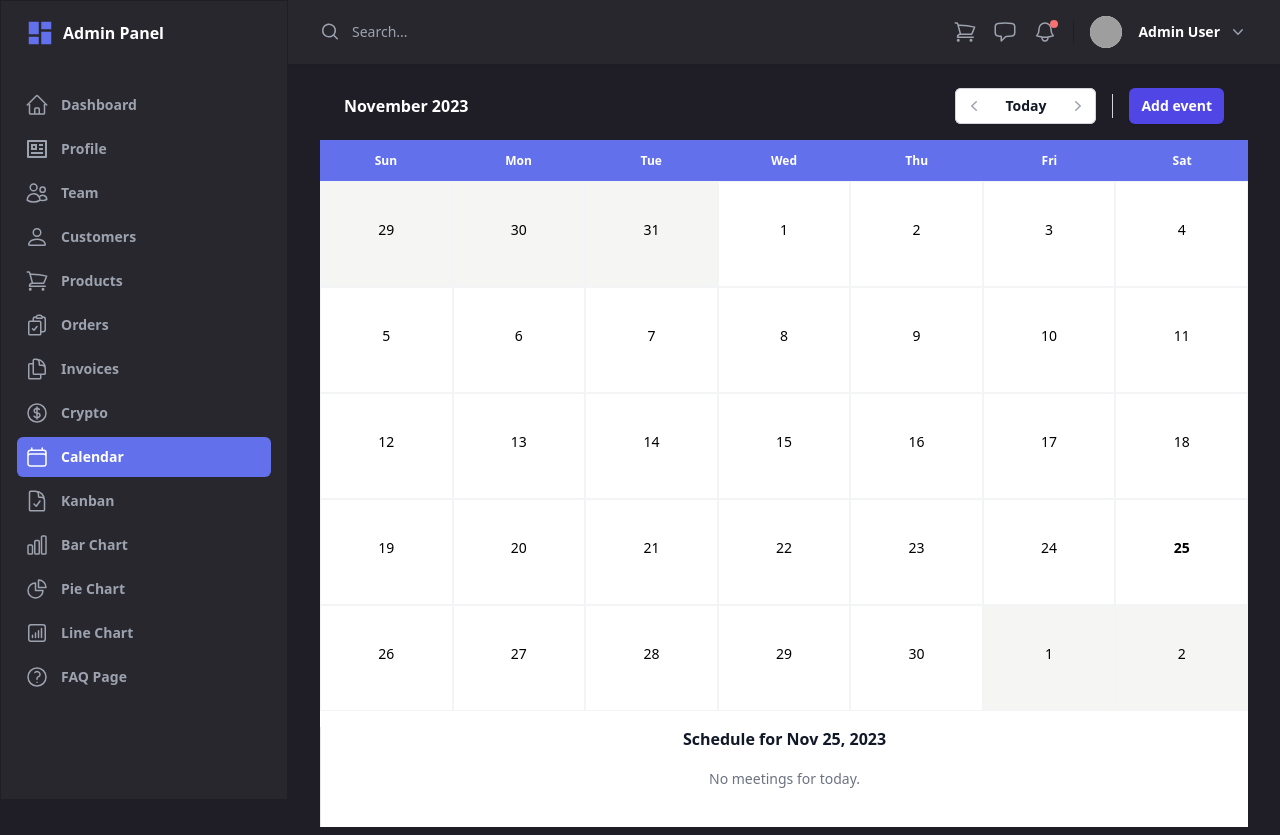
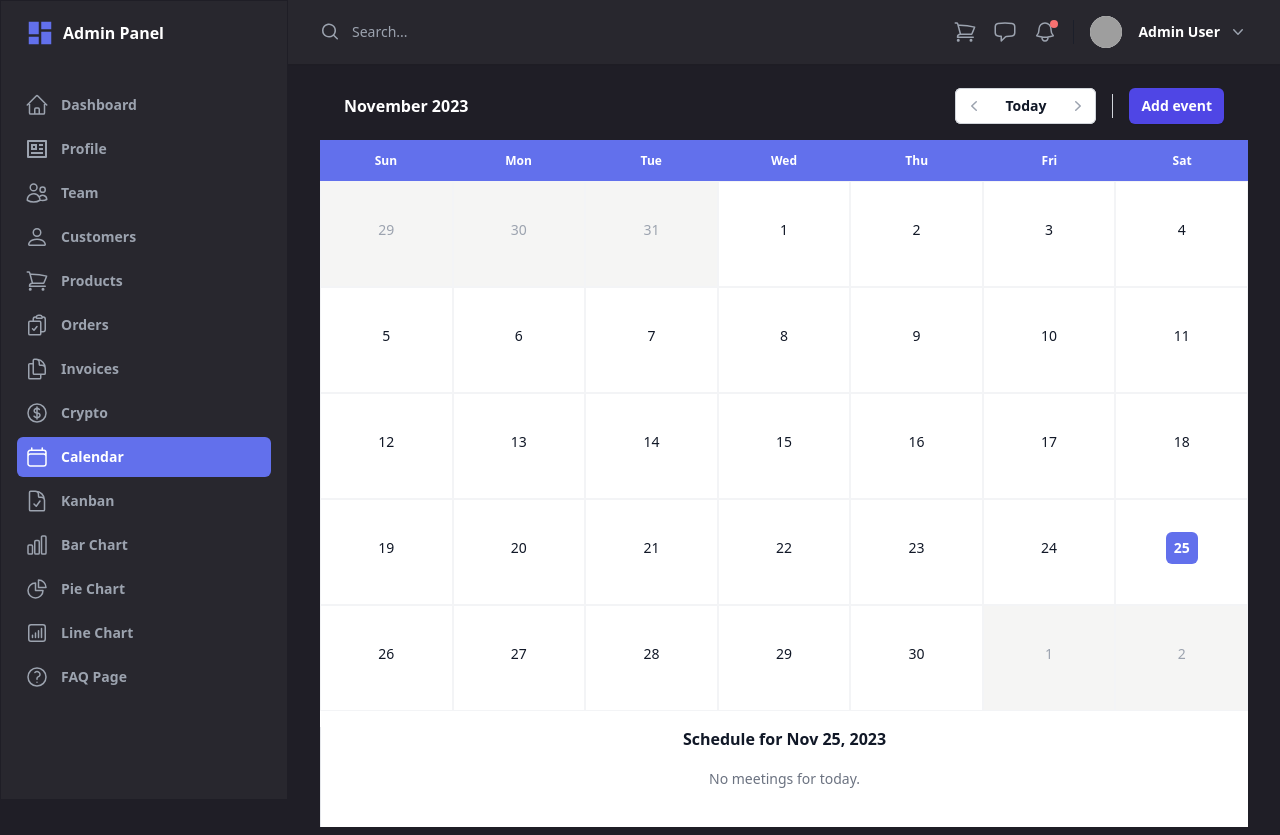
Before and after one commit to margsoftbf/AdminDashboard, a React (Vite) app: page /calendar in a window 1280 px wide. Built offline with nearby package versions, Linux system fonts and the light colour scheme; grey boxes are pictures that could not be loaded.

Commit message:
Repair colors calendar

```diff
--- a/src/pages/Calendar.tsx
+++ b/src/pages/Calendar.tsx
@@ -21,9 +21,6 @@ import Modal from '../components/Calendar/Modal';
 import MeetingComponent from '../components/Calendar/Meeting';
 import { motion } from 'framer-motion';
 import { Meeting } from '../types/types';
-
-
-
 
 export default function Calendar() {
 	const [modalOpen, setOpenModal] = useState(false);
@@ -173,30 +170,27 @@ export default function Calendar() {
 										type='button'
 										onClick={() => setSelectedDay(day)}
 										className={`
-											${isEqual(day, selectedDay) && 'text-white',
-											!isEqual(day, selectedDay) &&
-												isToday(day) &&
-												'text-lightViolet',
-											!isEqual(day, selectedDay) &&
-												!isToday(day) &&
-												isSameMonth(day, firstDayCurrentMonth) &&
-												'text-gray-900',
-											!isEqual(day, selectedDay) &&
-												!isToday(day) &&
-												!isSameMonth(day, firstDayCurrentMonth) &&
-												'text-gray-400',
-											isEqual(day, selectedDay) &&
-												isToday(day) &&
-												'bg-lightViolet',
-											isEqual(day, selectedDay) &&
-												!isToday(day) &&
-												'bg-stone-700',
-											!isEqual(day, selectedDay) &&
-												'hover:bg-stone-400 hover:text-white',
-											(isEqual(day, selectedDay) || isToday(day)) &&
-												'font-semibold'}
-											mx-auto flex h-8 w-8 items-center justify-center rounded-md
-										`}
+  mx-auto flex h-8 w-8 items-center justify-center rounded-md
+  ${isEqual(day, selectedDay) && 'font-semibold text-white '}
+  ${
+		isToday(day)
+			? 'bg-lightViolet text-white'
+			: isEqual(day, selectedDay)
+			? 'bg-stone-700'
+			: ''
+	}
+  ${
+		!isEqual(day, selectedDay) && isSameMonth(day, firstDayCurrentMonth)
+			? 'text-gray-900'
+			: ''
+	}
+  ${
+		!isEqual(day, selectedDay) && !isSameMonth(day, firstDayCurrentMonth)
+			? 'text-gray-400'
+			: ''
+	}
+  ${!isEqual(day, selectedDay) ? 'hover:bg-stone-400 hover:text-white' : ''}
+`}
 									>
 										<time dateTime={format(day, 'yyyy-MM-dd')}>
 											{format(day, 'd')}
```
